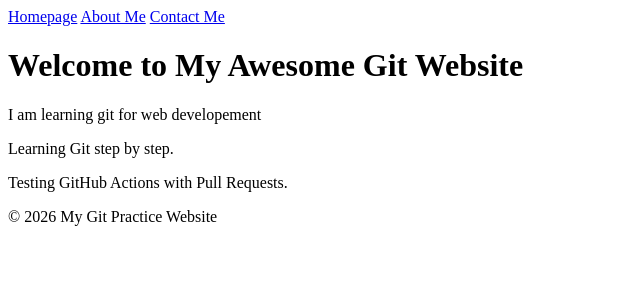
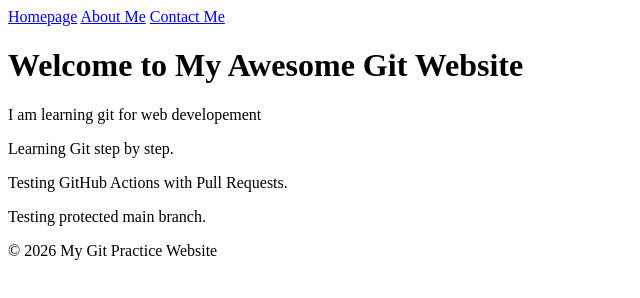
Before and after one commit to vijolouis01/git-practice, a plain HTML site: page index.html in a window 1280 px wide. Shown: the whole page, without its empty margins (0-640 px from the left). Drawn offline with Linux system fonts and the light colour scheme.

Commit message:
Test protected main

```diff
--- a/index.html
+++ b/index.html
@@ -15,6 +15,7 @@
     <p>I am learning git for web developement</p>
     <p>Learning Git step by step.</p>
     <p>Testing GitHub Actions with Pull Requests.</p>
+    <p>Testing protected main branch.</p>
     <footer>
         <p>&copy; 2026 My Git Practice Website</p>
     </footer>
```
